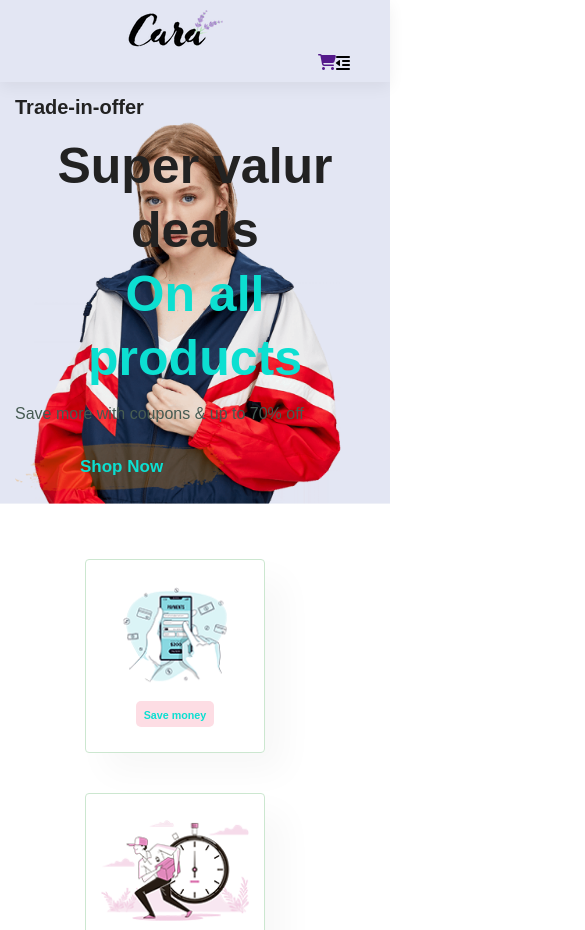
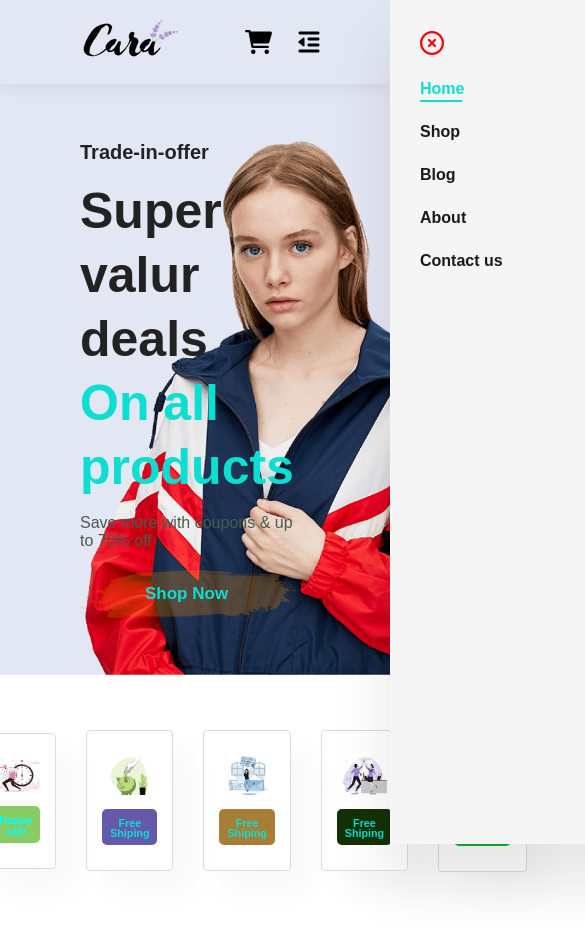
Before and after one commit to Saif-Afnan-Nadim123/Build-and-Deploy-Ecommerce-Website, a plain HTML site: page index.html in a window 390 px wide. Shown: the top 930 px of the page, 585 px wide, since content can reach past the window. Drawn offline with Linux system fonts and the light colour scheme.

Commit message:
medium devices commit

```diff
--- a/index.html
+++ b/index.html
@@ -6,7 +6,8 @@
     <meta name="viewport" content="width=device-width, initial-scale=1.0">
     <title></title>
     <link rel="stylesheet" href="styles/style.css">
-    <link rel="stylesheet" href="https://cdnjs.cloudflare.com/ajax/libs/font-awesome/6.5.0/css/all.min.css">
+    <link rel="stylesheet" href="https://cdnjs.cloudflare.com/ajax/libs/font-awesome/6.0.0-beta3/css/all.min.css">
+
 
 </head>
 
@@ -23,11 +24,10 @@
                 <li><a href="contact.html">Contact us</a>
                 <li>
                 <li id="lg-bag"><a href="cart.html"><i class="fa-solid fa-cart-shopping"></i></a></li>
-                <a href="" id="close"><i class="fa-solid fa-x"></i></a>
+                <a href="#" id="close"><i class="fa-regular fa-circle-xmark"></i></a>
             </ul>
         </div>
         <div id="mobile">
-
             <a href=""><i class="fa-solid fa-cart-shopping"></i></a>
             <i id="bar" class="fas fa-outdent"></i>
         </div>
--- a/styles/style.css
+++ b/styles/style.css
@@ -65,7 +65,7 @@ body {
 
 #navbar {
     display: flex;
-    justify-content: space-between;
+    justify-content: center;
     align-items: center;
 
 
@@ -538,98 +538,73 @@ footer .install img{
 footer .follow i:hover{
     color: #0cdfd1;
 }
+footer .end{
+    color: red;
+    margin: 0;
+    text-align: center;
+    align-items: center;
+    justify-content: center;
+}
 
 
-/* this is responsive  code  */
-@media (max-width: 1200px) {
-    /* Tablet */
+/* responsive for tablet devices */
+@media (max-width: 799px) {
+    .section-p1 {
+        padding: 40px 40px;
+    }
+    #navbar {
+        display: flex;
+        flex-direction: column;
+        justify-content: flex-start;
+        align-items: flex-start;
+        position: fixed;
+        top: 0;
+        right: -300px;
+        height: 100vh;
+        width: 300px;
+        background-color: whitesmoke;
+        box-shadow: 0 40px 60px rgba(0, 0, 0, 0.1);
+        padding: 80px 0 0 10px;
+        transition: 0.5s;
+    }
+    #navbar.active {
+        right: 0px;
+    }
+    #navbar li {
+        margin-bottom: 25px;
+    }
+    #mobile {
+        display: flex;
+        align-items: center;
+    }
+    #mobile i {
+        color: black;
+        font-size: 24px;
+        padding-left: 25px;
+    }
+    #close {
+        display: initial;
+        position: absolute;
+        top: 30px;
+        left: 30px;
+        font-size: 24px;
+        color: red;
+        cursor: pointer;
+    }
+    #lg-bag{
+        display: none;
+    }
     .hero {
-        height: 75vh;
-        padding: 0 50px;
+       height: 70vh;
+      padding: 0 80px;
+      background-position: top 30% right 30%;
+
+    }
+    #features {
+        justify-content: center;
+    }
+    #features .features-box{
+        margin: 15px 15px;
     }
 
-    .Pro-Container {
-        grid-template-columns: repeat(3, 1fr);
-    }
-
-    #features {
-        flex-wrap: wrap;
-    }
-
-    #navbar li {
-        padding: 0 10px;
-    }
-
-    footer {
-        grid-template-columns: repeat(2, 1fr);
-    }
 }
-
-@media (max-width: 768px) {
-    /* Mobile */
-    #header {
-        flex-direction: column;
-        padding: 10px 40px;
-    }
-
-    .hero {
-        height: 60vh;
-        padding: 0 20px;
-    }
-
-    #features {
-        display: grid;
-        grid-template-columns: repeat(2, 1fr);
-        gap: 15px;
-    }
-
-    .Pro-Container {
-        grid-template-columns: 1fr;
-        padding: 10px;
-    }
-
-    footer {
-        grid-template-columns: 1fr;
-    }
-}
-
-@media (max-width: 576px) {
-    /* Extra Small Mobile */
-    .hero {
-        height: 50vh;
-        padding: 0 15px;
-        text-align: center;
-    }
-
-    #features {
-        grid-template-columns: 1fr;
-        gap: 10px;
-    }
-
-    #navbar {
-        display: none;
-    }
-
-    #mobile {
-        display: flex;
-        justify-content: flex-end;
-        width: 100%;
-    }
-
-    #sm-banner {
-        grid-template-columns: 1fr;
-    }
-
-    .Pro-Container {
-        grid-template-columns: 1fr;
-    }
-
-    footer {
-        grid-template-columns: 1fr;
-    }
-}
-
-/* this is mobile device media query */
-@media screen and(max-width:576) {
-
-}
```
Also changed, not shown: index.js (+7 -7 lines).
